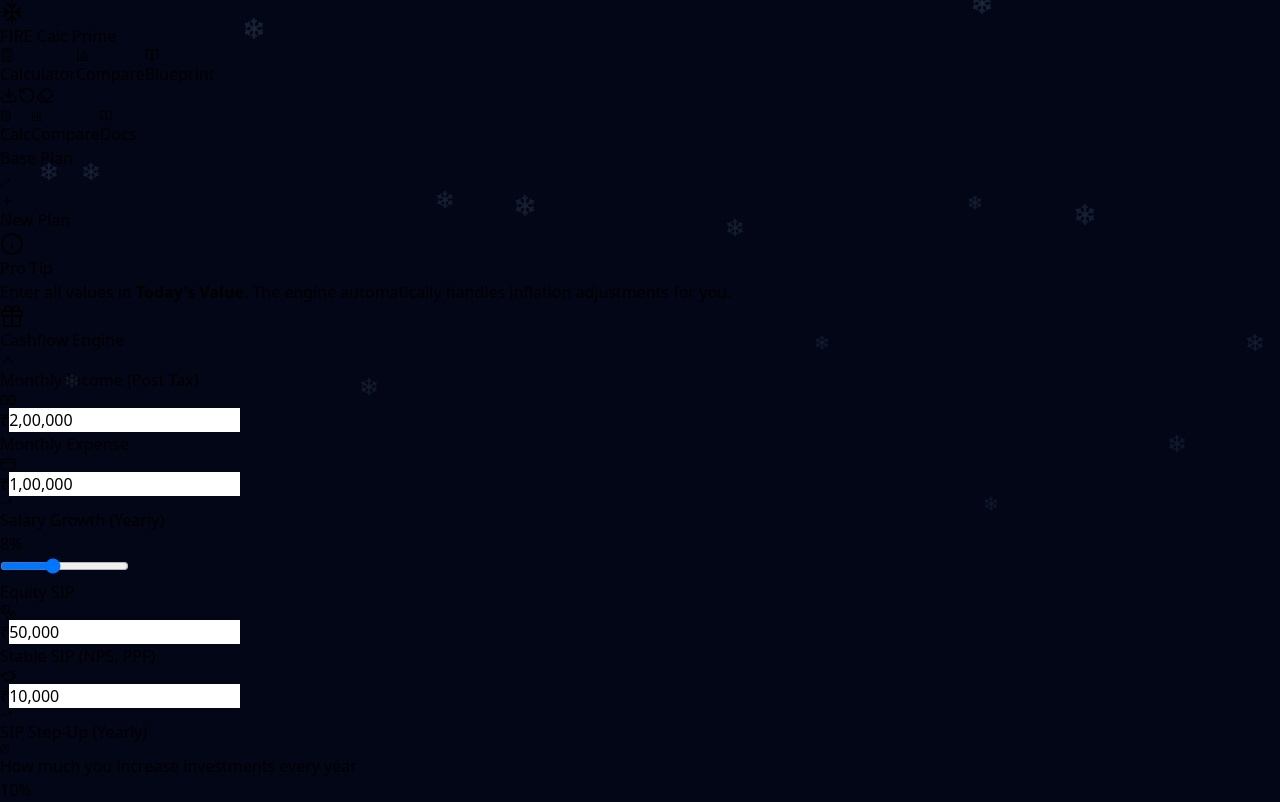
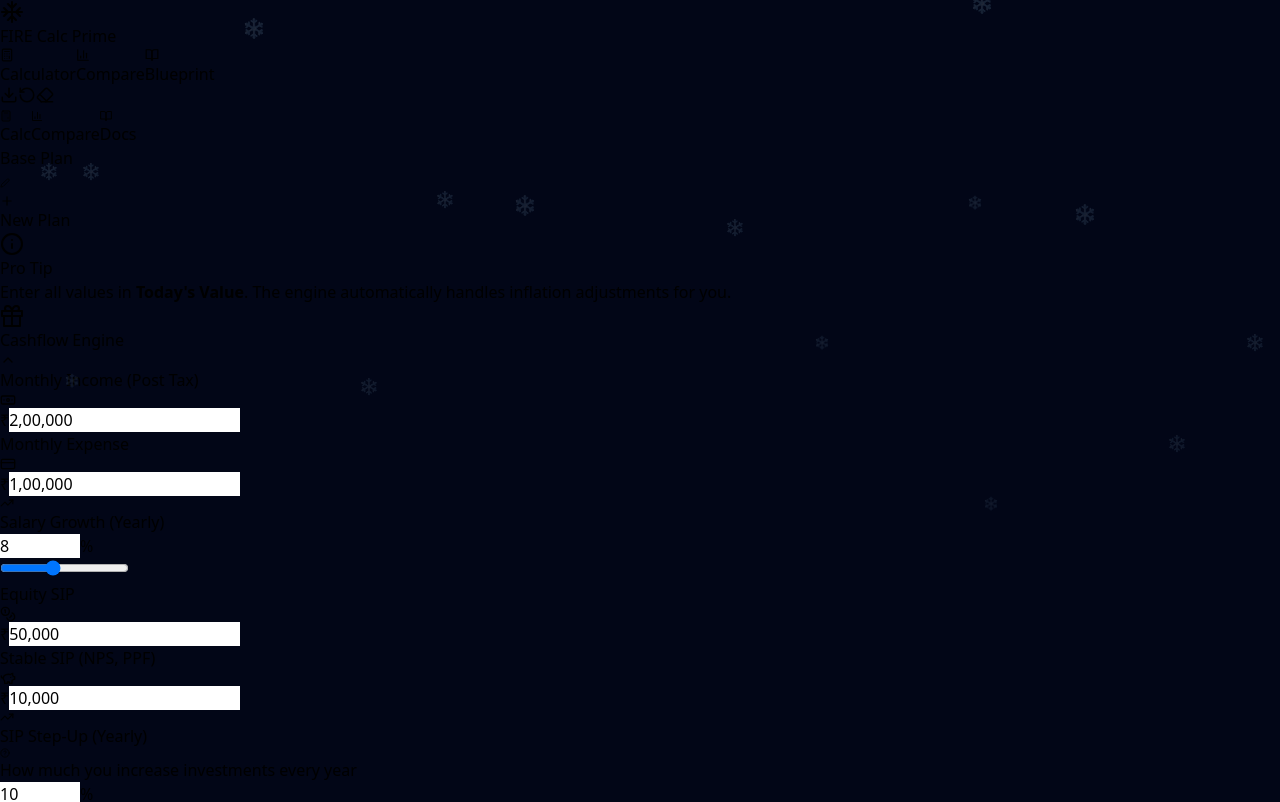
Before and after one commit to rajatssaigal-cyber/fire-calc-prime-v1, a React (Vite) app in the folder fire-calc-app/: page / in a window 1280 px wide. Shown: the top 802 px of the page. Built offline with nearby package versions, Linux system fonts and the light colour scheme.

Commit message:
Update SliderInput.jsx
updating sliders

```diff
--- a/fire-calc-app/src/components/ui/SliderInput.jsx
+++ b/fire-calc-app/src/components/ui/SliderInput.jsx
@@ -1,19 +1,66 @@
-import React from 'react';
+import React, { useEffect, useState } from 'react';
 import { InfoLabel } from './InfoLabel';
 
-export const SliderInput = ({ label, value, onChange, min = 0, max = 100, step = 0.1, suffix = "%", icon: Icon, tooltip }) => (
+export const SliderInput = ({ label, value, onChange, min = 0, max = 100, step = 0.1, suffix = "%", icon: Icon, tooltip }) => {
+  const [localVal, setLocalVal] = useState(value);
+
+  // Sync local state when parent value changes
+  useEffect(() => {
+    setLocalVal(value);
+  }, [value]);
+
+  const handleManualChange = (e) => {
+    let val = e.target.value;
+    // Allow empty string for typing
+    if (val === '') {
+        setLocalVal('');
+        return;
+    }
+
+    // Parse and clamp
+    const num = parseFloat(val);
+    if (!isNaN(num)) {
+        setLocalVal(num); // Keep UI fluid
+        onChange(num);    // Send valid number to parent
+    }
+  };
+
+  return (
     <div className="group pt-2 relative">
-    <div className="flex justify-between items-center mb-2">
-      <div className="flex items-center gap-2">
-        {Icon && <Icon size={12} className="text-slate-500" />}
-        {tooltip ? <InfoLabel label={label} tooltip={tooltip}/> : <label className="text-xs font-medium text-slate-400 group-hover:text-slate-300 transition-colors">{label}</label>}
+      <div className="flex justify-between items-end mb-2">
+        <div className="flex items-center gap-2 mb-1">
+          {Icon && <Icon size={14} className="text-slate-500" />}
+          {tooltip ? (
+              <InfoLabel label={label} tooltip={tooltip}/>
+          ) : (
+              <label className="text-xs font-medium text-slate-400 group-hover:text-slate-300 transition-colors">{label}</label>
+          )}
         </div>
-      <div className="text-xs font-bold text-emerald-400 font-mono bg-emerald-500/10 px-2 py-0.5 rounded border border-emerald-500/20">{value}{suffix}</div>
+
+        {/* MANUAL INPUT BOX */}
+        <div className="flex items-center bg-slate-900 border border-slate-700 rounded-md overflow-hidden focus-within:border-emerald-500/50 transition-colors w-20">
+            <input
+                type="number"
+                min={min}
+                max={max}
+                step={step}
+                value={localVal}
+                onChange={handleManualChange}
+                className="w-full bg-transparent text-right text-xs font-bold text-emerald-400 p-1 outline-none appearance-none"
+            />
+            <span className="text-[10px] text-slate-500 pr-1.5 select-none font-medium">{suffix.replace(' ','')}</span>
         </div>
+      </div>
+
       <input
         type="range" min={min} max={max} step={step} value={value || 0}
-      onChange={(e) => onChange(parseFloat(e.target.value))}
+        onChange={(e) => {
+            const v = parseFloat(e.target.value);
+            setLocalVal(v);
+            onChange(v);
+        }}
         className="w-full h-1.5 bg-slate-800 rounded-lg appearance-none cursor-pointer accent-emerald-500 hover:accent-emerald-400 transition-all"
       />
     </div>
   );
+};
```
Lines whose indentation alone changed are shown as unchanged.
